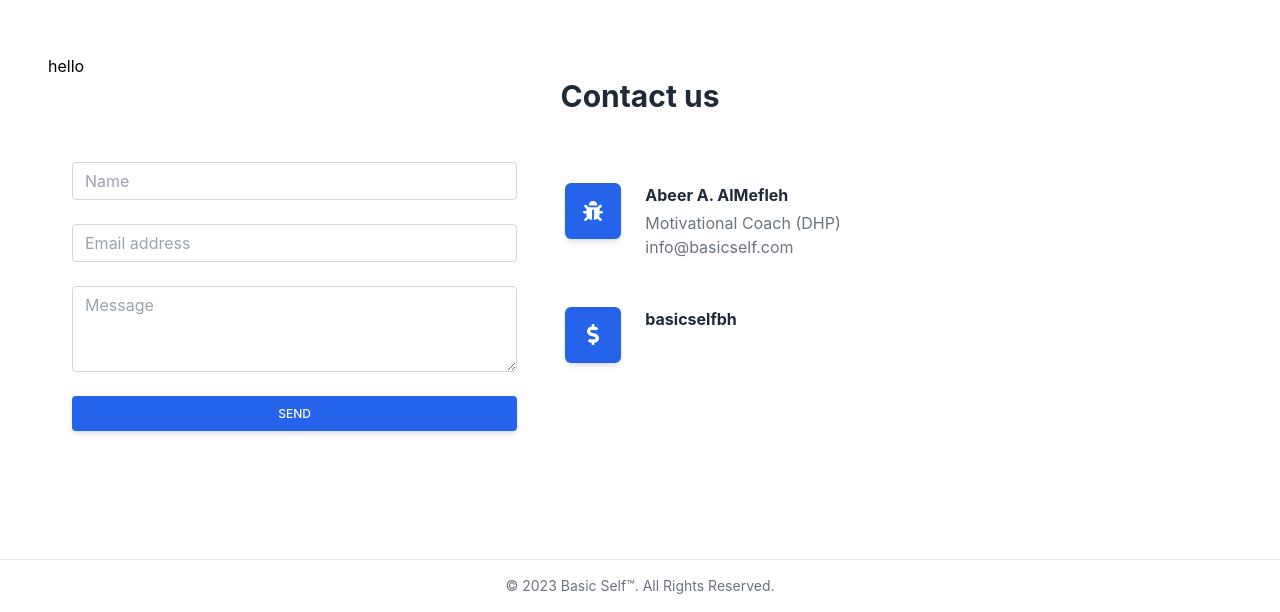
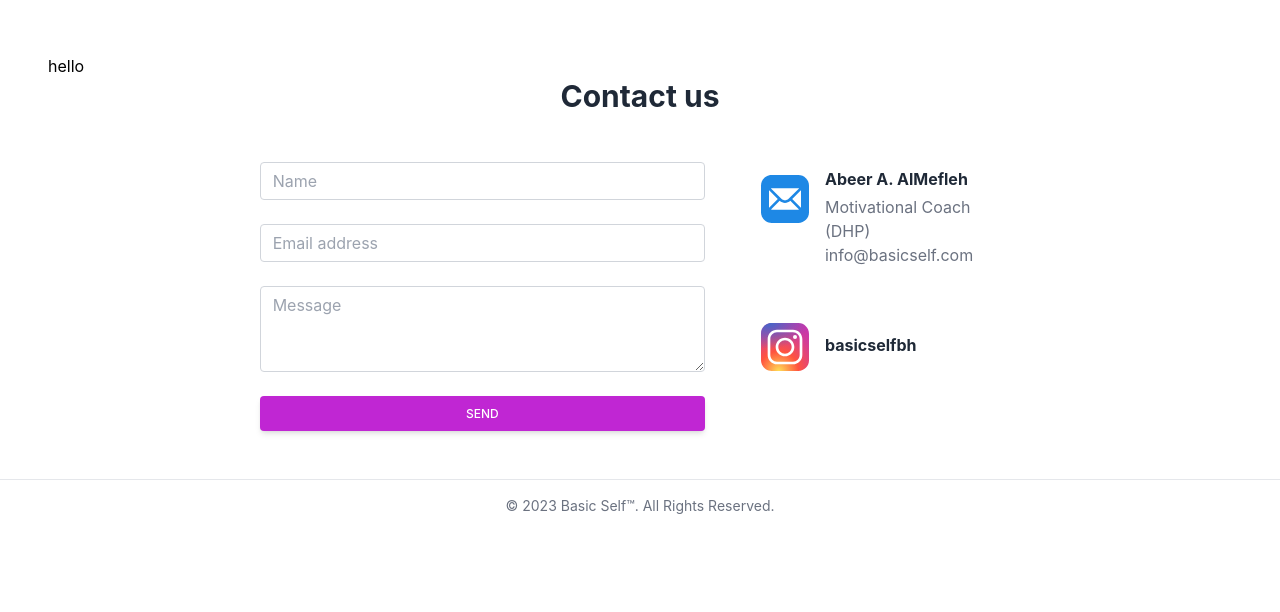
Before and after one commit to NaserAlqimlas/basic-self, a React (Create React App) app: page / in a window 1280 px wide. Shown: the part 1546-2158 px from the top of the page. After the commit the page ends 2078 px from the top, so only its background shows below. Built offline with nearby package versions, Linux system fonts and the light colour scheme.

Commit message:
touch ups on contact us component

```diff
--- a/src/components/ContactUs.tsx
+++ b/src/components/ContactUs.tsx
@@ -7,7 +7,7 @@ interface ContactUsProps {
 const ContactUs = (props: ContactUsProps) => {
     const { id } = props;
     return (
-        <div id={id} className="mb-32 text-gray-800">
+        <div id={id} className="mb-12 text-gray-800">
             <div className="flex justify-center items-center">
                 <div className="text-center lg:max-w-3xl md:max-w-xl">
                     <h2 className="text-3xl font-bold mb-12 px-6">
@@ -22,56 +22,54 @@ const ContactUs = (props: ContactUsProps) => {
                         <div className="form-group mb-6">
                             <input
                                 type="text"
-                                className="form-control block w-full px-3 py-1.5 text-base font-normal text-gray-700 bg-white bg-clip-padding border border-solid border-gray-300 rounded transition ease-in-out m-0 focus:text-gray-700 focus:bg-white focus:border-blue-600 focus:outline-none"
+                                className="form-control block w-full px-3 py-1.5 text-base font-normal text-gray-700 bg-white bg-clip-padding border border-solid border-gray-300 rounded transition ease-in-out m-0 focus:text-gray-700 focus:bg-white focus:border-fuchsia-600 focus:outline-none"
                                 placeholder="Name"
                             />
                         </div>
                         <div className="form-group mb-6">
                             <input
                                 type="email"
-                                className="form-control block w-full px-3 py-1.5 text-base font-normal text-gray-700 bg-white bg-clip-padding border border-solid border-gray-300 rounded transition ease-in-out m-0 focus:text-gray-700 focus:bg-white focus:border-blue-600 focus:outline-none"
+                                className="form-control block w-full px-3 py-1.5 text-base font-normal text-gray-700 bg-white bg-clip-padding border border-solid border-gray-300 rounded transition ease-in-out m-0 focus:text-gray-700 focus:bg-white focus:border-fuchsia-600 focus:outline-none"
                                 placeholder="Email address"
                             />
                         </div>
                         <div className="form-group mb-6">
                             <textarea
-                                className=" form-control block w-full px-3 py-1.5 text-base font-normal text-gray-700 bg-white bg-clip-padding border border-solid border-gray-300 rounded transition ease-in-out m-0 focus:text-gray-700 focus:bg-white focus:border-blue-600 focus:outline-none"
+                                className=" form-control block w-full px-3 py-1.5 text-base font-normal text-gray-700 bg-white bg-clip-padding border border-solid border-gray-300 rounded transition ease-in-out m-0 focus:text-gray-700 focus:bg-white focus:border-fuchsia-600 focus:outline-none"
                                 rows={3}
                                 placeholder="Message"
                             />
                         </div>
                         <button
                             type="submit"
-                            className=" w-full px-6 py-2.5 bg-blue-600 text-white font-medium text-xs leading-tight uppercase rounded shadow-md hover:bg-blue-700 hover:shadow-lg focus:bg-blue-700 focus:shadow-lg focus:outline-none focus:ring-0 active:bg-blue-800 active:shadow-lg transition duration-150 ease-in-out"
+                            className=" w-full px-6 py-2.5 bg-fuchsia-600 text-white font-medium text-xs leading-tight uppercase rounded shadow-md hover:bg-fuchsia-700 hover:shadow-lg focus:bg-fuchsia-700 focus:shadow-lg focus:outline-none focus:ring-0 active:bg-fuchsia-800 active:shadow-lg transition duration-150 ease-in-out"
                         >
                             Send
                         </button>
                     </form>
                 </div>
-                <div className="grow-0 shrink-0 basis-auto w-full lg:w-7/12">
+                <div className="grow-0 shrink-0 basis-auto">
                     <div className="flex flex-col flex-wrap">
                         <div className="mb-12 grow-0 shrink-0 basis-auto w-full lg:w-6/12 px-3 lg:px-6">
                             <div className="flex align-start">
                                 <div className="shrink-0">
-                                    <div className="p-4 bg-blue-600 rounded-md shadow-md w-14 h-14 flex items-center justify-center">
                                     <svg
-                                            aria-hidden="true"
-                                            focusable="false"
-                                            data-prefix="fas"
-                                            data-icon="bug"
-                                            className="w-5 text-white"
-                                            role="img"
                                         xmlns="http://www.w3.org/2000/svg"
-                                            viewBox="0 0 512 512"
+                                        viewBox="0 0 48 48"
+                                        width="64px"
+                                        height="64px"
                                     >
                                         <path
-                                                fill="currentColor"
-                                                d="M511.988 288.9c-.478 17.43-15.217 31.1-32.653 31.1H424v16c0 21.864-4.882 42.584-13.6 61.145l60.228 60.228c12.496 12.497 12.496 32.758 0 45.255-12.498 12.497-32.759 12.496-45.256 0l-54.736-54.736C345.886 467.965 314.351 480 280 480V236c0-6.627-5.373-12-12-12h-24c-6.627 0-12 5.373-12 12v244c-34.351 0-65.886-12.035-90.636-32.108l-54.736 54.736c-12.498 12.497-32.759 12.496-45.256 0-12.496-12.497-12.496-32.758 0-45.255l60.228-60.228C92.882 378.584 88 357.864 88 336v-16H32.666C15.23 320 .491 306.33.013 288.9-.484 270.816 14.028 256 32 256h56v-58.745l-46.628-46.628c-12.496-12.497-12.496-32.758 0-45.255 12.498-12.497 32.758-12.497 45.256 0L141.255 160h229.489l54.627-54.627c12.498-12.497 32.758-12.497 45.256 0 12.496 12.497 12.496 32.758 0 45.255L424 197.255V256h56c17.972 0 32.484 14.816 31.988 32.9zM257 0c-61.856 0-112 50.144-112 112h224C369 50.144 318.856 0 257 0z"
-                                            ></path>
+                                            fill="#1e88e5"
+                                            d="M34,42H14c-4.411,0-8-3.589-8-8V14c0-4.411,3.589-8,8-8h20c4.411,0,8,3.589,8,8v20 C42,38.411,38.411,42,34,42z"
+                                        />
+                                        <path
+                                            fill="#fff"
+                                            d="M35.926,17.488L29.414,24l6.511,6.511C35.969,30.347,36,30.178,36,30V18 C36,17.822,35.969,17.653,35.926,17.488z M26.688,23.899l7.824-7.825C34.347,16.031,34.178,16,34,16H14 c-0.178,0-0.347,0.031-0.512,0.074l7.824,7.825C22.795,25.38,25.205,25.38,26.688,23.899z M24,27.009 c-1.44,0-2.873-0.542-3.99-1.605l-6.522,6.522C13.653,31.969,13.822,32,14,32h20c0.178,0,0.347-0.031,0.512-0.074l-6.522-6.522 C26.873,26.467,25.44,27.009,24,27.009z M12.074,17.488C12.031,17.653,12,17.822,12,18v12c0,0.178,0.031,0.347,0.074,0.512 L18.586,24L12.074,17.488z"
+                                        />
                                     </svg>
                                 </div>
-                                </div>
-                                <div className="grow ml-6">
+                                <div className="grow ml-2">
                                     <p className="font-bold mb-1">
                                         Abeer A. AlMefleh
                                     </p>
@@ -86,27 +84,93 @@ const ContactUs = (props: ContactUsProps) => {
                             </div>
                         </div>
                         <div className="mb-12 grow-0 shrink-0 basis-auto w-full lg:w-6/12 px-3 lg:px-6">
-                            <div className="flex items-start">
+                            <div className="flex items-center">
                                 <div className="shrink-0">
-                                    <div className="p-4 bg-blue-600 rounded-md shadow-md w-14 h-14 flex items-center justify-center">
                                     <svg
-                                            aria-hidden="true"
-                                            focusable="false"
-                                            data-prefix="fas"
-                                            data-icon="dollar-sign"
-                                            className="w-3 text-white"
-                                            role="img"
                                         xmlns="http://www.w3.org/2000/svg"
-                                            viewBox="0 0 288 512"
+                                        viewBox="0 0 48 48"
+                                        width="64px"
+                                        height="64px"
                                     >
+                                        <radialGradient
+                                            id="yOrnnhliCrdS2gy~4tD8ma"
+                                            cx="19.38"
+                                            cy="42.035"
+                                            r="44.899"
+                                            gradientUnits="userSpaceOnUse"
+                                        >
+                                            <stop
+                                                offset="0"
+                                                stop-color="#fd5"
+                                            />
+                                            <stop
+                                                offset=".328"
+                                                stop-color="#ff543f"
+                                            />
+                                            <stop
+                                                offset=".348"
+                                                stop-color="#fc5245"
+                                            />
+                                            <stop
+                                                offset=".504"
+                                                stop-color="#e64771"
+                                            />
+                                            <stop
+                                                offset=".643"
+                                                stop-color="#d53e91"
+                                            />
+                                            <stop
+                                                offset=".761"
+                                                stop-color="#cc39a4"
+                                            />
+                                            <stop
+                                                offset=".841"
+                                                stop-color="#c837ab"
+                                            />
+                                        </radialGradient>
                                         <path
-                                                fill="currentColor"
-                                                d="M209.2 233.4l-108-31.6C88.7 198.2 80 186.5 80 173.5c0-16.3 13.2-29.5 29.5-29.5h66.3c12.2 0 24.2 3.7 34.2 10.5 6.1 4.1 14.3 3.1 19.5-2l34.8-34c7.1-6.9 6.1-18.4-1.8-24.5C238 74.8 207.4 64.1 176 64V16c0-8.8-7.2-16-16-16h-32c-8.8 0-16 7.2-16 16v48h-2.5C45.8 64-5.4 118.7.5 183.6c4.2 46.1 39.4 83.6 83.8 96.6l102.5 30c12.5 3.7 21.2 15.3 21.2 28.3 0 16.3-13.2 29.5-29.5 29.5h-66.3C100 368 88 364.3 78 357.5c-6.1-4.1-14.3-3.1-19.5 2l-34.8 34c-7.1 6.9-6.1 18.4 1.8 24.5 24.5 19.2 55.1 29.9 86.5 30v48c0 8.8 7.2 16 16 16h32c8.8 0 16-7.2 16-16v-48.2c46.6-.9 90.3-28.6 105.7-72.7 21.5-61.6-14.6-124.8-72.5-141.7z"
-                                            ></path>
+                                            fill="url(#yOrnnhliCrdS2gy~4tD8ma)"
+                                            d="M34.017,41.99l-20,0.019c-4.4,0.004-8.003-3.592-8.008-7.992l-0.019-20	c-0.004-4.4,3.592-8.003,7.992-8.008l20-0.019c4.4-0.004,8.003,3.592,8.008,7.992l0.019,20	C42.014,38.383,38.417,41.986,34.017,41.99z"
+                                        />
+                                        <radialGradient
+                                            id="yOrnnhliCrdS2gy~4tD8mb"
+                                            cx="11.786"
+                                            cy="5.54"
+                                            r="29.813"
+                                            gradientTransform="matrix(1 0 0 .6663 0 1.849)"
+                                            gradientUnits="userSpaceOnUse"
+                                        >
+                                            <stop
+                                                offset="0"
+                                                stop-color="#4168c9"
+                                            />
+                                            <stop
+                                                offset=".999"
+                                                stop-color="#4168c9"
+                                                stop-opacity="0"
+                                            />
+                                        </radialGradient>
+                                        <path
+                                            fill="url(#yOrnnhliCrdS2gy~4tD8mb)"
+                                            d="M34.017,41.99l-20,0.019c-4.4,0.004-8.003-3.592-8.008-7.992l-0.019-20	c-0.004-4.4,3.592-8.003,7.992-8.008l20-0.019c4.4-0.004,8.003,3.592,8.008,7.992l0.019,20	C42.014,38.383,38.417,41.986,34.017,41.99z"
+                                        />
+                                        <path
+                                            fill="#fff"
+                                            d="M24,31c-3.859,0-7-3.14-7-7s3.141-7,7-7s7,3.14,7,7S27.859,31,24,31z M24,19c-2.757,0-5,2.243-5,5	s2.243,5,5,5s5-2.243,5-5S26.757,19,24,19z"
+                                        />
+                                        <circle
+                                            cx="31.5"
+                                            cy="16.5"
+                                            r="1.5"
+                                            fill="#fff"
+                                        />
+                                        <path
+                                            fill="#fff"
+                                            d="M30,37H18c-3.859,0-7-3.14-7-7V18c0-3.86,3.141-7,7-7h12c3.859,0,7,3.14,7,7v12	C37,33.86,33.859,37,30,37z M18,13c-2.757,0-5,2.243-5,5v12c0,2.757,2.243,5,5,5h12c2.757,0,5-2.243,5-5V18c0-2.757-2.243-5-5-5H18z"
+                                        />
                                     </svg>
                                 </div>
-                                </div>
-                                <div className="grow ml-6">
+                                <div className="grow ml-2">
                                     <p className="font-bold mb-1">
                                         basicselfbh
                                     </p>
```
Also changed, not shown: src/assests/icons8-instagram-240.svg (added), src/assests/icons8-mail.svg (added). Lines whose indentation alone changed are shown as unchanged.
